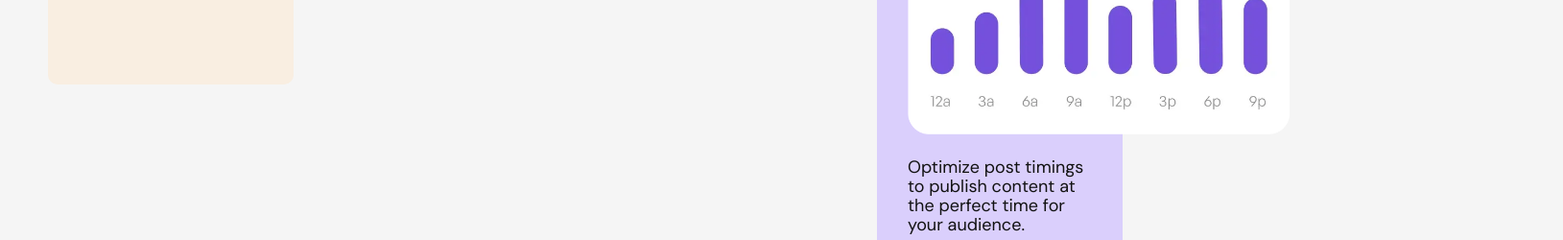
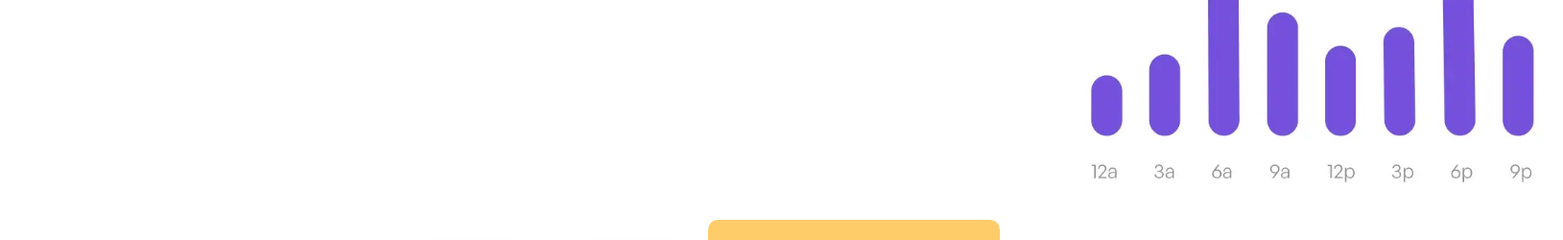
Before and after one commit to kkoonyk/bento_grid, a plain HTML site: page index.html in a window 1280 px wide. Shown: the part 377-627 px from the top of the page at 96% size, 1629 px wide, since content can reach past the window. Drawn offline with Linux system fonts and the light colour scheme; a web font is replaced by a local one.

Commit message:
making the cards

```diff
--- a/css/style.css
+++ b/css/style.css
@@ -1,33 +1,3 @@
-
-:root {
-    --clr-purple-100: hsl(254, 88%, 90%);
-    --clr-purple-500: hsl(256, 67%, 59%);
-    --clr-yellow-100: hsl(31, 66%, 93%);
-    --clr-yellow-500: hsl(39, 100%, 71%);
-    --clr-background: #f5f5f5;
-    --clr-white: hsl(0, 0%, 100%);
-    --clr-black: hsl(0, 0%, 7%);
-
-    --font-size-text-preset-1: 62px;
-    --font-size-text-preset-2: 40px;
-    --font-size-text-preset-3: 32px;
-    --font-size-text-preset-4: 18px;
-    --font-size-text-preset-5: 16px;
-
-
-    --spacing-100: 8px;
-    --spacing-200: 16px;
-    --spacing-300: 24px;
-    --spacing-400: 32px;
-    --spacing-500: 40px;
-    }
-
-
-*{
-    box-sizing: border-box;
-}
-
-
 body{
     width: 1440px;
     max-height: 1029px;
@@ -105,7 +75,7 @@ a{
     width: 256px;
     height: 415px;
     row-gap: 24px;
-    grid-row: 1/5;
+    grid-row: 1/11;
 }
 .item_1 h2{
     font-size: var(--font-size-text-preset-2);
@@ -137,7 +107,7 @@ a{
     height: 324px;
     flex-shrink: 0;
     grid-column: 2/4;
-    grid-row: 1/3;
+    grid-row: 1/9;
 }
 .item_2 h1{
     color: var(--clr-white);
@@ -164,7 +134,7 @@ a{
     width: 256px;
     height: 603px;
     align-items: flex-start;
-    grid-row: 1/7;
+    grid-row: 1/15;
     row-gap:  var(--spacing-300, 24px);
 }
 .item_3 h2{
@@ -194,7 +164,7 @@ a{
     justify-content: space-between;
     align-items: flex-start;
     flex-shrink: 0;
-    grid-row: 6/11;
+    grid-row: 11/21;
     row-gap: 55px;
 }
 .item_4 h2{
```
